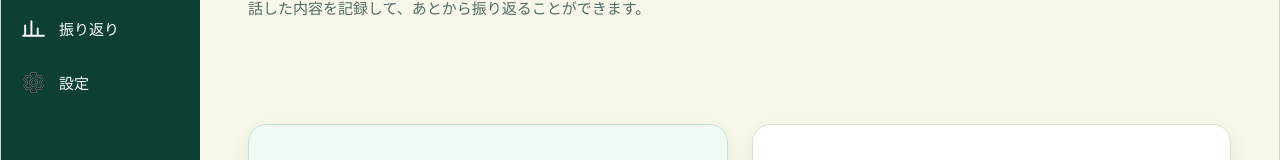
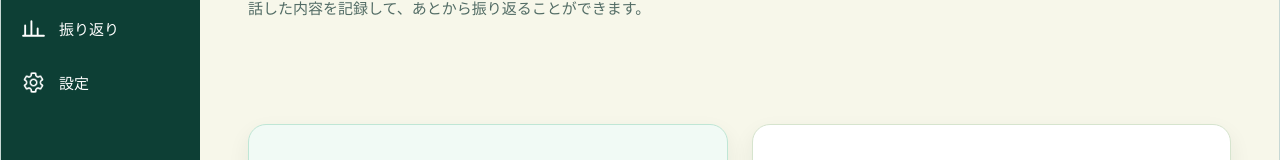
Before and after one commit to nitr0yukkuri/shisukai_koki_egui, a React (Vite) app: page / in a window 1280 px wide. Shown: the part 267-427 px from the top of the page. Built offline with nearby package versions, Linux system fonts and the light colour scheme.

Commit message:
fix: load settings icon from app assets

```diff
--- a/src/styles.css
+++ b/src/styles.css
@@ -372,9 +372,8 @@ button:focus-visible, textarea:focus-visible { outline: 3px solid #79c79a; outli
 }
 .nav-icon { display: block; fill: none; stroke: currentColor; stroke-width: 1.8; stroke-linecap: round; stroke-linejoin: round; }
 .settings-nav-icon {
-  display: block; flex: 0 0 25px; width: 25px; height: 25px; background-color: currentColor;
-  -webkit-mask: url("/figma/ic_fluent_settings_24_regular.png") center / contain no-repeat;
-  mask: url("/figma/ic_fluent_settings_24_regular.png") center / contain no-repeat;
+  display: block; flex: 0 0 25px; width: 25px; height: 25px; object-fit: contain;
+  filter: brightness(0) invert(1);
 }
 .setting-icon svg { width: 21px; height: 21px; }
 .profile-avatar { display: grid; flex: 0 0 48px; width: 48px; height: 48px; place-items: center; border-radius: 50%; background: var(--accent-soft); color: var(--accent); }
```
